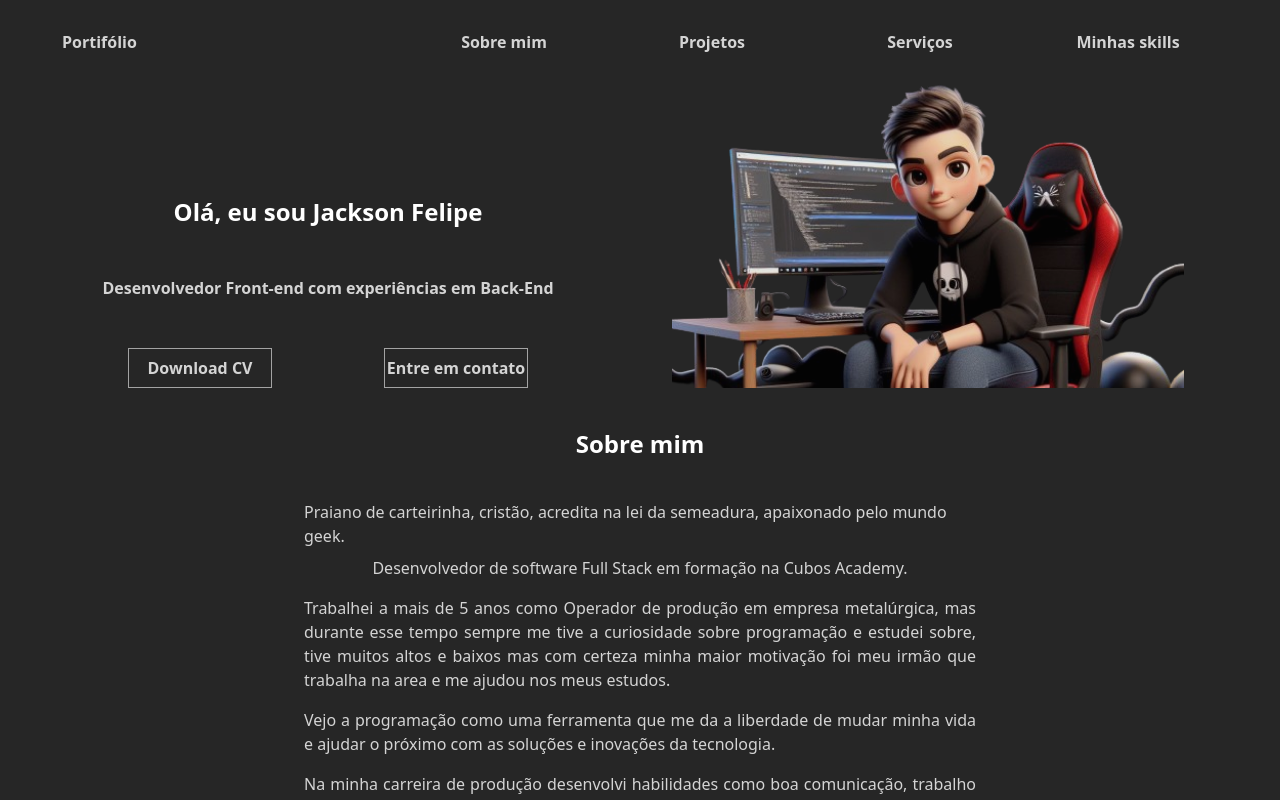
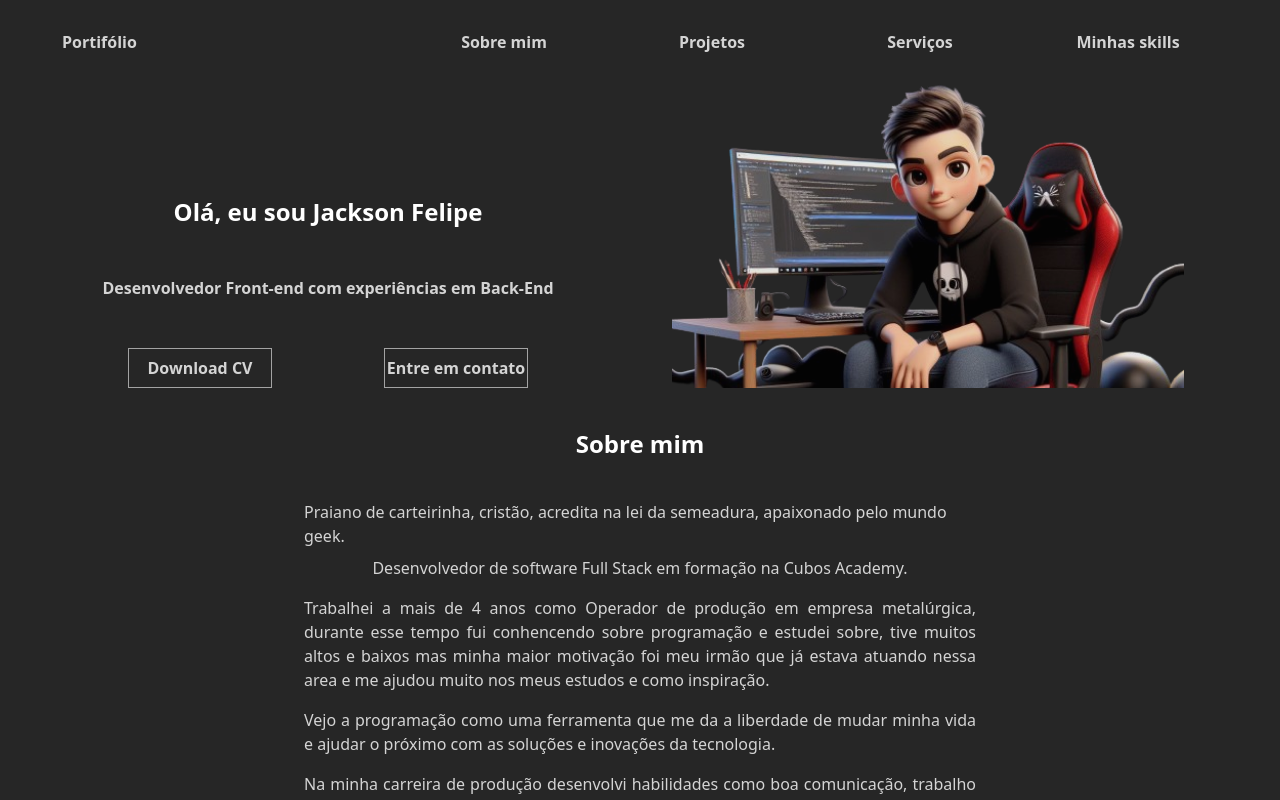
Before and after one commit to JknSantos/meu-portifolio, a React (Vite) app in the folder my-project/: page / in a window 1280 px wide. Shown: the top 800 px of the page. Built offline with nearby package versions, Linux system fonts and the light colour scheme.

Commit message:
Corrigindo texto

```diff
--- a/my-project/src/conteudo.jsx
+++ b/my-project/src/conteudo.jsx
@@ -16,7 +16,7 @@ export default function App() {
                 <h3>Sobre mim</h3>
                 <p>Praiano de carteirinha, cristão, acredita na lei da semeadura, apaixonado pelo mundo geek.</p>
                 <p>Desenvolvedor de software Full Stack em formação na Cubos Academy.</p>
-                <p>Trabalhei a mais de 5 anos como Operador de produção em empresa metalúrgica, mas durante esse tempo sempre me tive a curiosidade sobre programação e estudei sobre, tive muitos altos e baixos mas com certeza minha maior motivação foi meu irmão que trabalha na area e me ajudou nos meus estudos.</p>
+                <p>Trabalhei a mais de 4 anos como Operador de produção em empresa metalúrgica, durante esse tempo fui conhencendo sobre programação e estudei sobre, tive muitos altos e baixos mas minha maior motivação foi meu irmão que já estava atuando nessa area e me ajudou muito nos meus estudos e como inspiração.</p>
                 <p>Vejo a programação como uma ferramenta que me da a liberdade de mudar minha vida e ajudar o próximo com as soluções e inovações da tecnologia.</p>
                 <p>Na minha carreira de produção desenvolvi habilidades como boa comunicação, trabalho em equipe, controle e organização, entre outras que sei que me ajudarão muito nesta nova etapa.</p>
                 <p>Você está convidado para conhecer um pouco mais sobre mim, me envie uma mensagem 😁</p>
```
